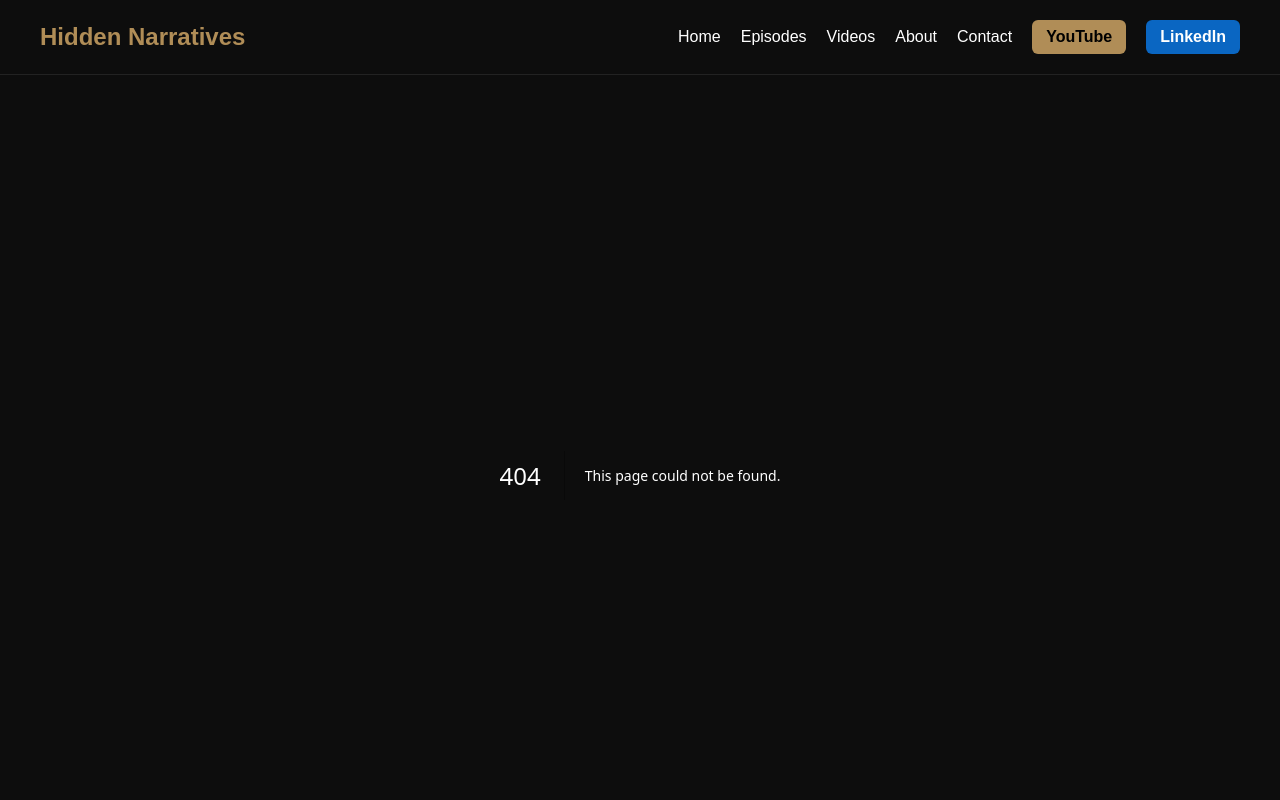
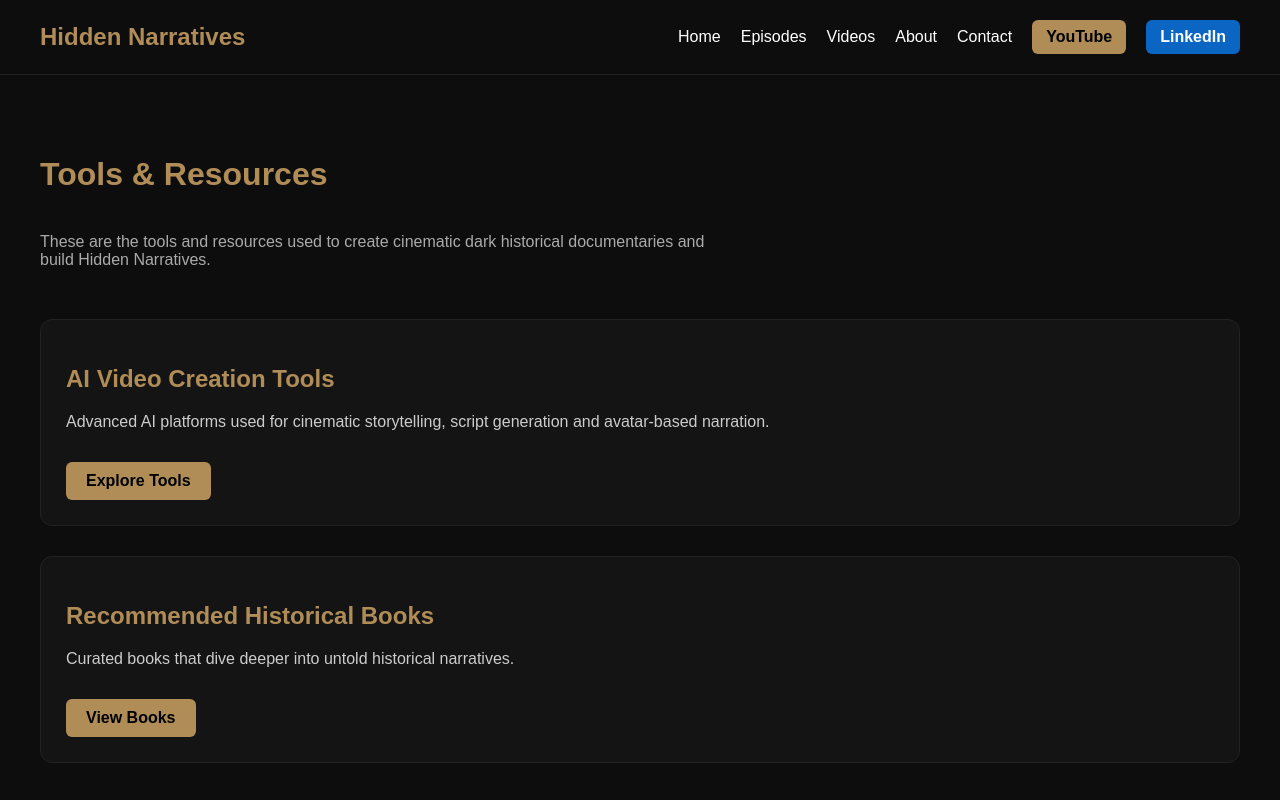
Before and after one commit to mohamedalaa7785-cpu/hidden-narratives, a Next.js app: page /tools in a window 1280 px wide. Before the commit this address had no page. Shown: the top 800 px of the page. Built offline with nearby package versions, Linux system fonts and the light colour scheme.

Commit message:
Create page.tsx

```diff
--- /dev/null
+++ b/app/tools/page.tsx
@@ -0,0 +1,97 @@
+export default function Tools() {
+  return (
+    <main
+      style={{
+        padding: "60px 40px",
+        background: "#0d0d0d",
+        minHeight: "100vh",
+        color: "white"
+      }}
+    >
+      <h1 style={{ color: "#b08d57", marginBottom: "40px" }}>
+        Tools & Resources
+      </h1>
+
+      <p style={{ color: "#aaa", marginBottom: "50px", maxWidth: "700px" }}>
+        These are the tools and resources used to create cinematic dark
+        historical documentaries and build Hidden Narratives.
+      </p>
+
+      {/* Tool Card */}
+      <div
+        style={{
+          background: "#141414",
+          padding: "25px",
+          borderRadius: "12px",
+          marginBottom: "30px",
+          border: "1px solid #222"
+        }}
+      >
+        <h2 style={{ color: "#b08d57" }}>AI Video Creation Tools</h2>
+
+        <p style={{ color: "#ccc", marginTop: "10px" }}>
+          Advanced AI platforms used for cinematic storytelling,
+          script generation and avatar-based narration.
+        </p>
+
+        <a
+          href="#"
+          target="_blank"
+          rel="noopener noreferrer"
+          style={{
+            display: "inline-block",
+            marginTop: "15px",
+            padding: "10px 20px",
+            background: "#b08d57",
+            color: "#000",
+            borderRadius: "6px",
+            textDecoration: "none",
+            fontWeight: "bold"
+          }}
+        >
+          Explore Tools
+        </a>
+      </div>
+
+      {/* Books */}
+      <div
+        style={{
+          background: "#141414",
+          padding: "25px",
+          borderRadius: "12px",
+          marginBottom: "30px",
+          border: "1px solid #222"
+        }}
+      >
+        <h2 style={{ color: "#b08d57" }}>Recommended Historical Books</h2>
+
+        <p style={{ color: "#ccc", marginTop: "10px" }}>
+          Curated books that dive deeper into untold historical narratives.
+        </p>
+
+        <a
+          href="#"
+          target="_blank"
+          rel="noopener noreferrer"
+          style={{
+            display: "inline-block",
+            marginTop: "15px",
+            padding: "10px 20px",
+            background: "#b08d57",
+            color: "#000",
+            borderRadius: "6px",
+            textDecoration: "none",
+            fontWeight: "bold"
+          }}
+        >
+          View Books
+        </a>
+      </div>
+
+      <p style={{ color: "#666", marginTop: "60px", fontSize: "14px" }}>
+        Some links may be affiliate links. This helps support the platform
+        at no extra cost to you.
+      </p>
+    </main>
+  )
+        }
```
